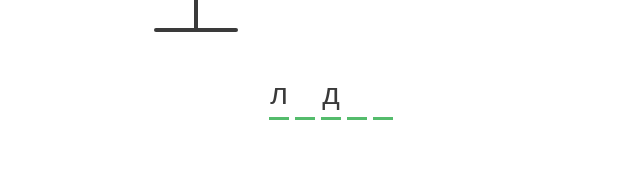
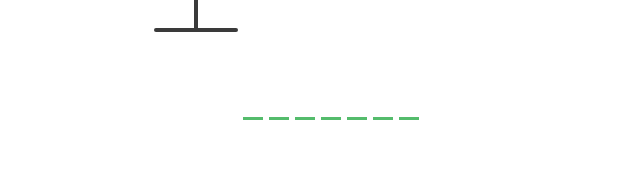
Before and after one commit to seagirl1110/hangman_vue3_ts, a Vue app: page / in a window 1280 px wide. Shown: the part 240-410 px from the top of the page, without its empty margins (309-949 px from the left). Built offline with nearby package versions, Linux system fonts and the light colour scheme.

Commit message:
feat: add game word

```diff
--- a/src/App.vue
+++ b/src/App.vue
@@ -5,7 +5,17 @@
 import GameWord from './components/GameWord.vue'
 import GamePopup from './components/GamePopup.vue'
 import GameNotification from './components/GameNotification.vue'
+import { computed, ref } from 'vue'
 
+const word = ref('василий')
+const letters = ref<string[]>([])
+const correctLetters = computed(() => letters.value.filter(letter => word.value.includes(letter)))
+
+window.addEventListener('keydown', ({ key }) => {
+    if (/[а-яА-ЯёЁ]/.test(key)) {
+        letters.value.push(key.toLowerCase())
+    }
+})
 </script>
 
 <template>
@@ -14,7 +24,7 @@
     <div class="game-container">
         <GameFigure />
         <GameWrongLetters />
-        <GameWord />
+        <GameWord :word="word" :correct-letters="correctLetters" />
     </div>
 
     <GamePopup v-if="false" />
--- a/src/components/GameWord.vue
+++ b/src/components/GameWord.vue
@@ -1,9 +1,16 @@
+<script setup lang="ts">
+interface Props {
+    word: string
+    correctLetters: string[]
+}
+
+defineProps<Props>()
+</script>
+
 <template>
     <div class="word">
-        <span class="letter">л</span>
-        <span class="letter"></span>
-        <span class="letter">д</span>
-        <span class="letter"></span>
-        <span class="letter"></span>
+        <span v-for="(letter, index) in word" :key="index" class="letter">
+            {{ correctLetters.includes(letter) ? letter : '' }}
+        </span>
     </div>
 </template>
```
